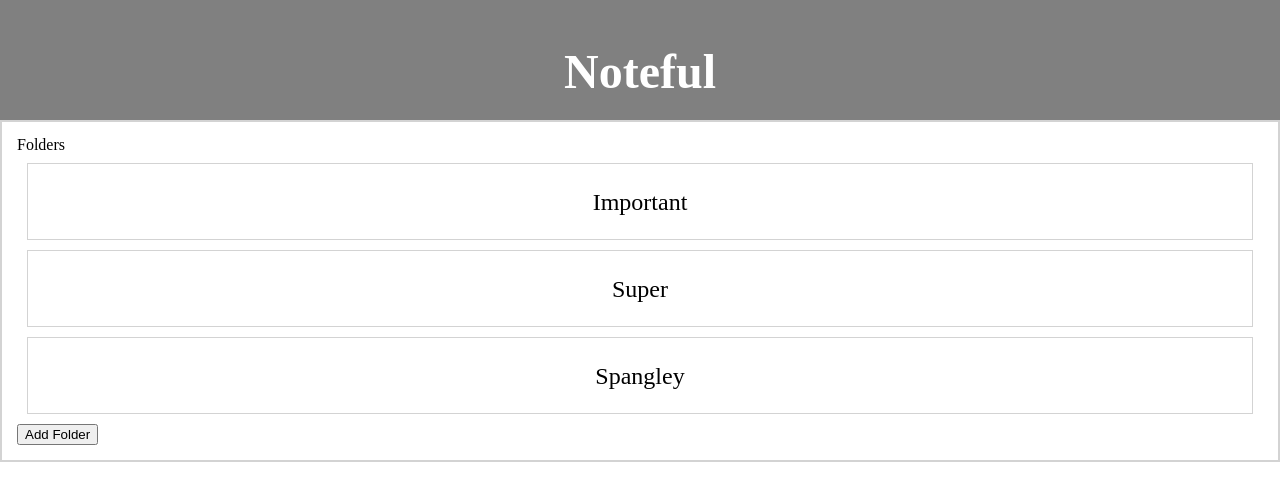
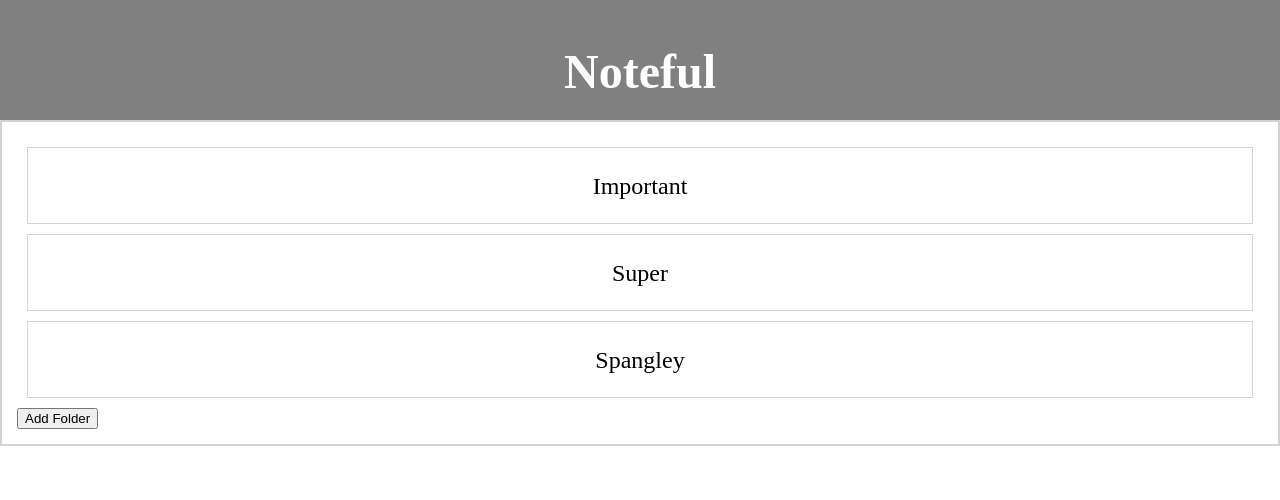
Before and after one commit to Thorn51/noteful, a React (Create React App) app: page /folder in a window 1280 px wide. Shown: the top 500 px of the page. Built offline with nearby package versions, Linux system fonts and the light colour scheme.

Commit message:
Change render to remove add folder button from NoteSidebar

```diff
--- a/src/App.js
+++ b/src/App.js
@@ -18,8 +18,6 @@ export default class App extends React.Component {
           </Link>
         </header>
         <main className="app_main">
-          <aside className="folder_sidebar">
-            <h2>Folders</h2>
           <Route
             exact
             path="/"
@@ -33,8 +31,6 @@ export default class App extends React.Component {
             path="/note"
             render={props => <NoteSidebar {...props} {...store} />}
           />
-            <button className="add_folder">Add Folder</button>
-          </aside>
           <Route
             exact
             path="/"
--- a/src/NoteSidebar/NoteSidebar.js
+++ b/src/NoteSidebar/NoteSidebar.js
@@ -3,9 +3,11 @@ import React from "react";
 export default function Note(props) {
   console.log(props);
   return (
-    <div className="note_sidebar">
-      <button className="back_button">Go Back</button>
-      <h2 className="folder_name">Testing</h2>
-    </div>
+    <aside className="folder_sidebar">
+      <div className="note_sidebar">
+        <button className="back_button">Go Back</button>
+        <h2 className="folder_name">Testing</h2>
+      </div>
+    </aside>
   );
 }
--- a/src/Sidebar/Sidebar.js
+++ b/src/Sidebar/Sidebar.js
@@ -15,5 +15,10 @@ export default function Sidebar(props) {
       </NavLink>
     );
   });
-  return <section className="folder_list">{folderList}</section>;
+  return (
+    <aside className="folder_sidebar">
+      <section className="folder_list">{folderList}</section>
+      <button className="add_folder">Add Folder</button>
+    </aside>
+  );
 }
```
Lines whose indentation alone changed are shown as unchanged.
